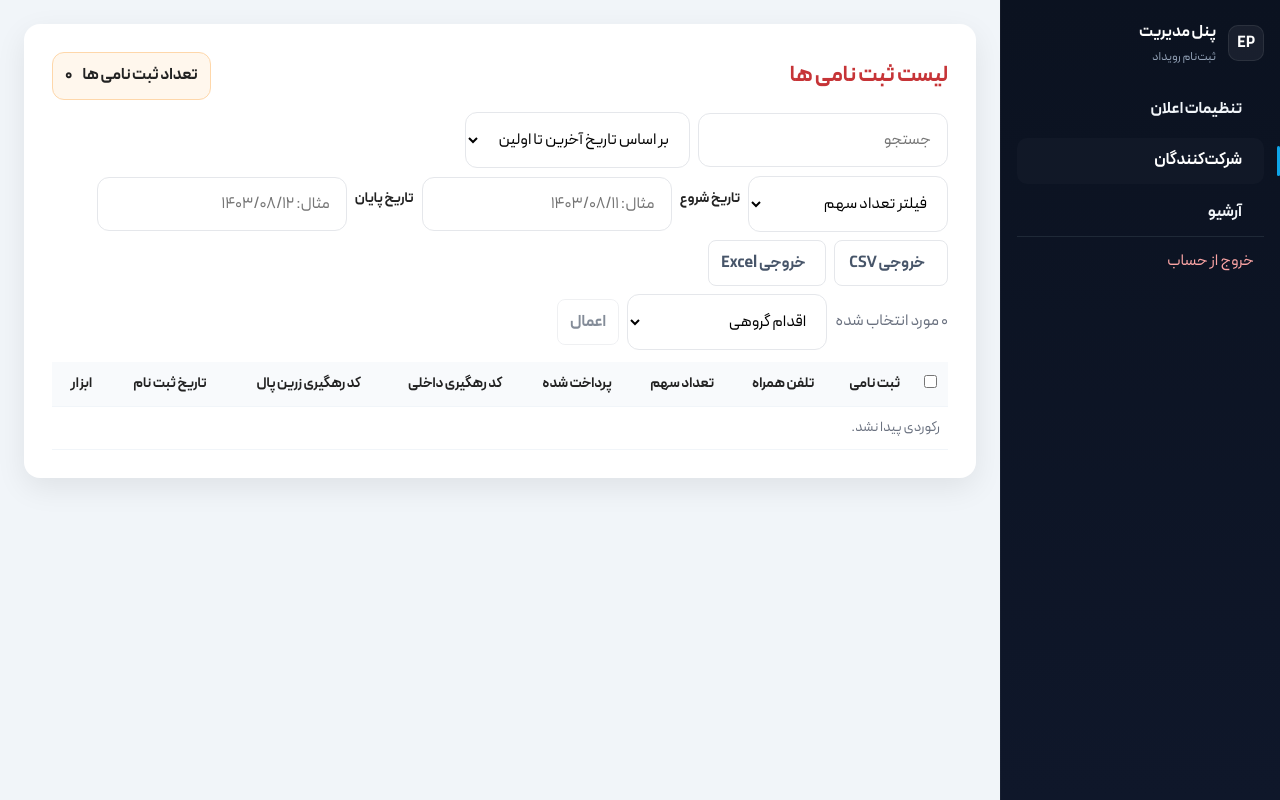
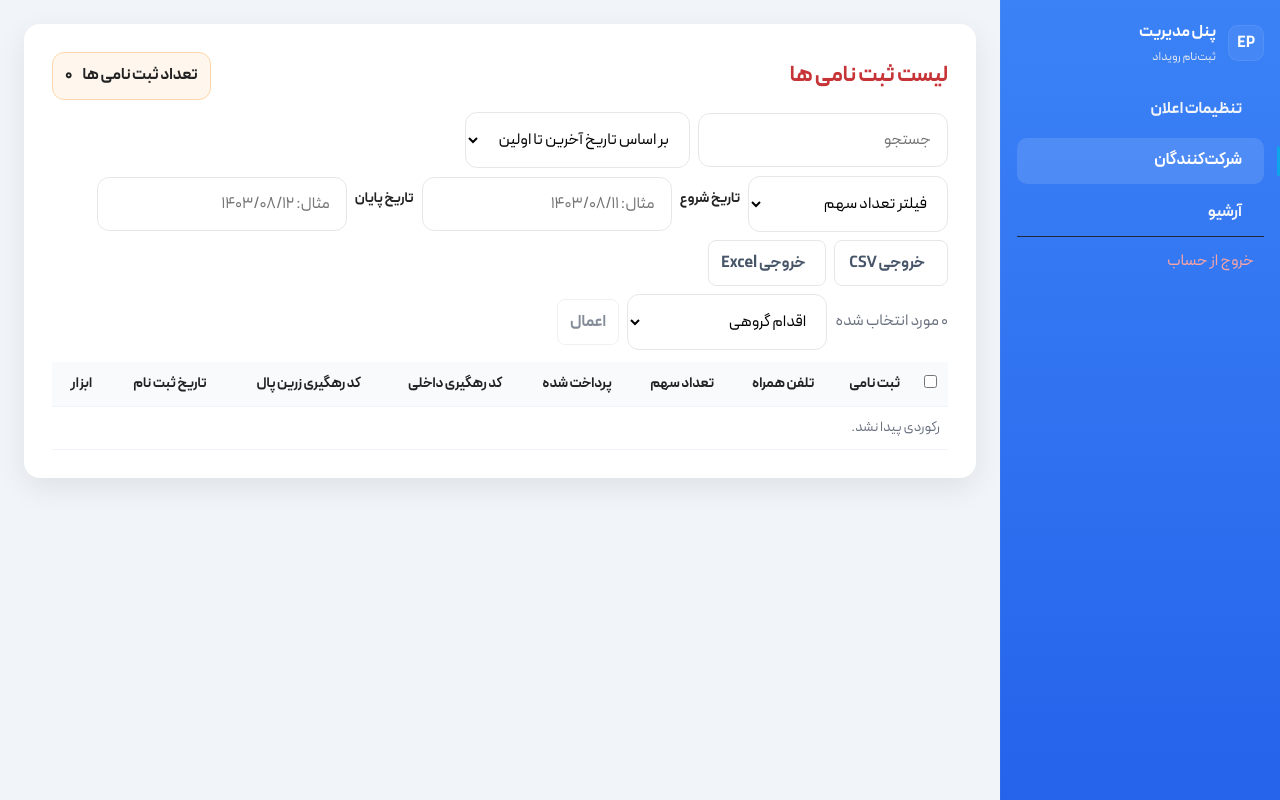
Before and after one commit to iGre4t/Simple-Event-Register-Webpage, a PHP site: page /panel.php in a window 1280 px wide. Run offline with PHP 8.4, Linux system fonts and the light colour scheme; the visitor is signed in with stand-in values (Sample User, id 1); some libraries are stand-ins or nearby versions.

Commit message:
Sidebar Color

```diff
--- a/panel.php
+++ b/panel.php
@@ -342,12 +342,12 @@ $count = count($participants);
         @media (max-width: 820px){ .app { grid-template-columns: 1fr; } .sidebar { position: sticky; top:0; z-index:2; } }
         /* Sidebar redesign overrides */
         :root {
-            --sidebar:#0b1220;
-            --sidebar-grad:#0b1220;
-            --sidebar-grad-2:#0f172a;
+            --sidebar:#2563eb; /* fallback */
+            --sidebar-grad:#3b82f6; /* blue-500 */
+            --sidebar-grad-2:#2563eb; /* blue-600 */
             --sidebar-text:#f1f5f9;
-            --sidebar-muted:#94a3b8;
-            --sidebar-hover:#111827;
+            --sidebar-muted:#e2e8f0;
+            --sidebar-hover:rgba(255,255,255,0.12);
             --sidebar-active:#0ea5e9;
         }
         .app { grid-template-columns: 280px 1fr; }
```
